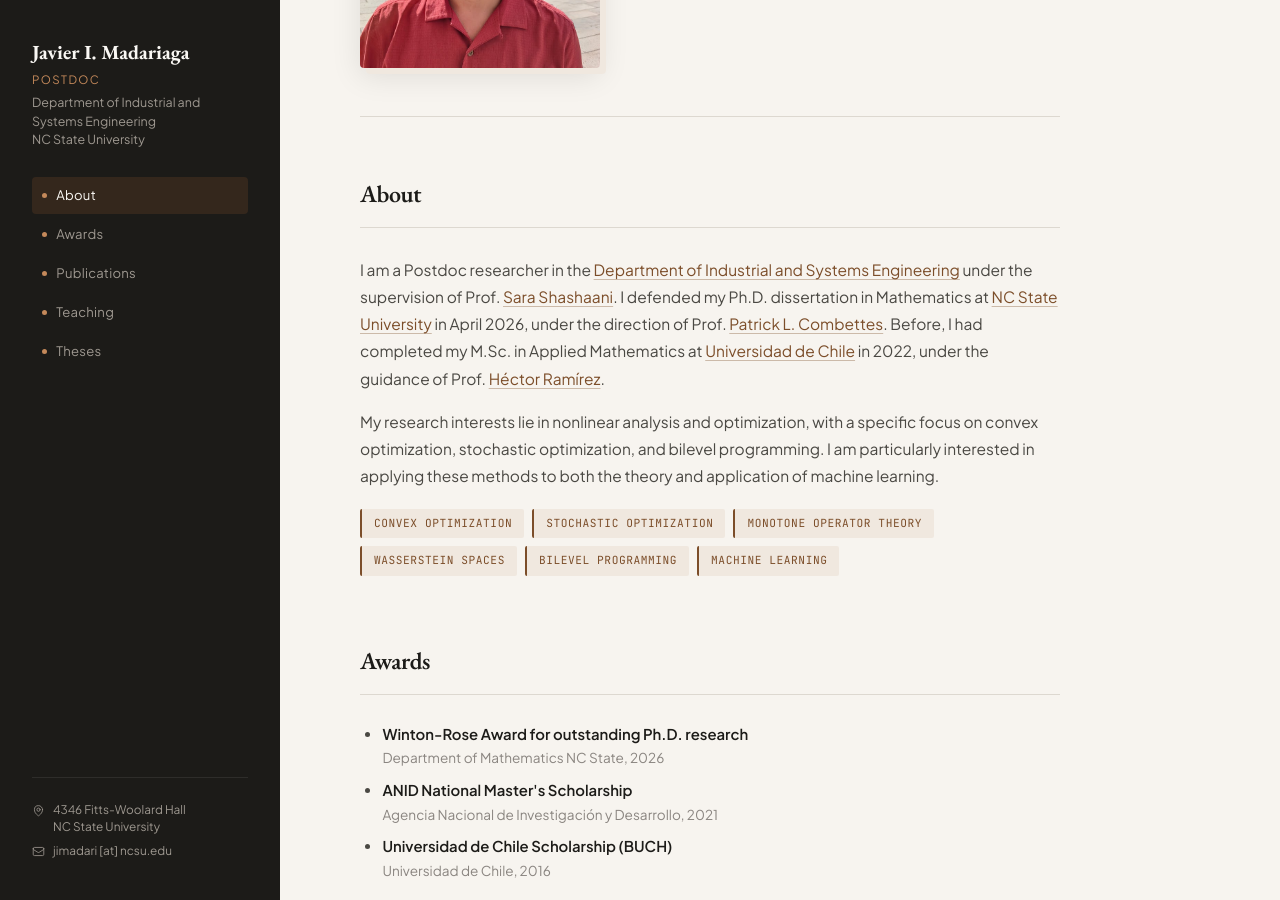
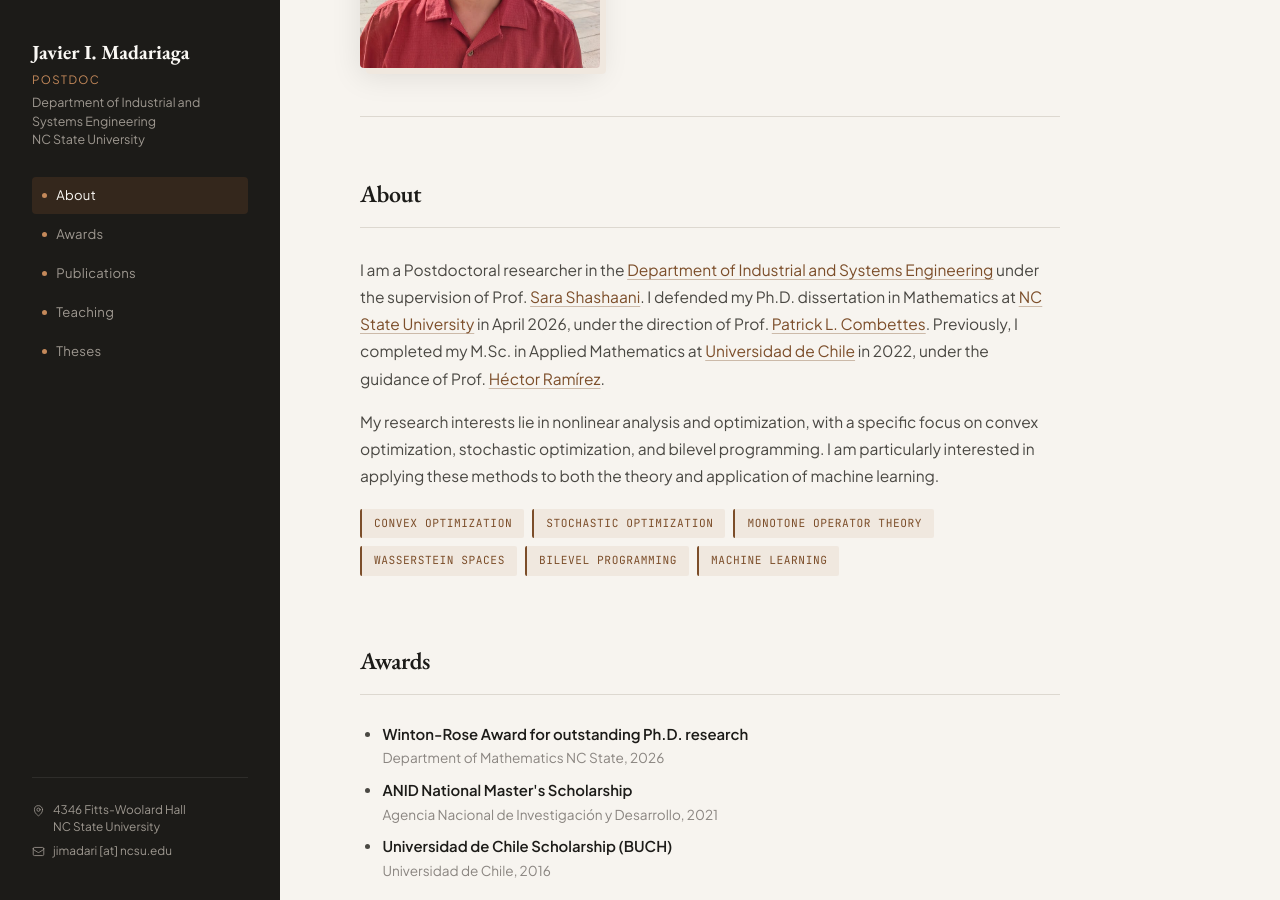
Before and after one commit to jmadariagar/jmadariagar.github.io, a Jekyll site: the page index.html, which Jekyll copies as it is, in a window 1280 px wide and 900 px high, scrolled down 353 px. Built offline with Jekyll 4.4.1, drawn with Linux system fonts in a browser that asks for light colours.

Commit message:
Update index.html

```diff
--- a/index.html
+++ b/index.html
@@ -621,7 +621,7 @@
 
       <div class="about-text">
         <p>
-          I am a Postdoc researcher in the
+          I am a Postdoctoral researcher in the
           <a href="https://ise.ncsu.edu/" target="_blank">Department of Industrial and Systems Engineering</a>
           under the supervision of Prof.
           <a href="https://shashaani.wordpress.ncsu.edu" target="_blank">Sara Shashaani</a>.
@@ -629,7 +629,7 @@
           <a href="https://math.sciences.ncsu.edu" target="_blank">NC State University</a>
           in April 2026, under the direction of Prof.
           <a href="https://pcombet.math.ncsu.edu" target="_blank">Patrick L. Combettes</a>.
-          Before, I had completed my M.Sc. in Applied Mathematics at
+          Previously, I completed my M.Sc. in Applied Mathematics at
           <a href="https://www.dim.uchile.cl/en/home/" target="_blank">Universidad de Chile</a>
           in 2022, under the guidance of Prof.
           <a href="https://sites.google.com/site/hectorramirezhomepage/home" target="_blank">Héctor Ramírez</a>.
```
